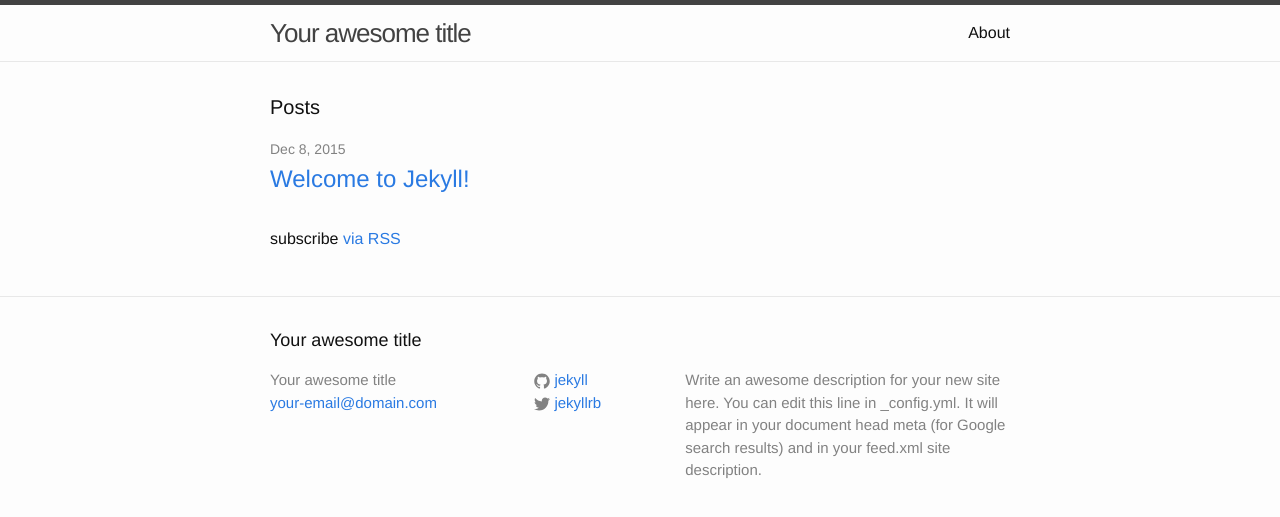
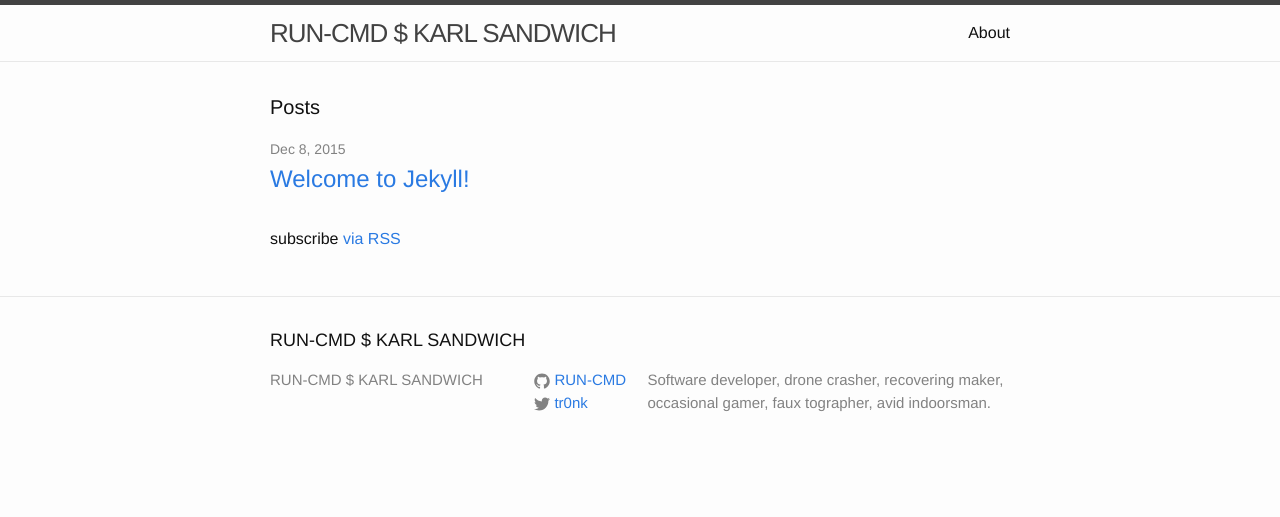
Before and after one commit to RUN-CMD/home, a Jekyll site: the page built from index.html, in a window 1280 px wide. Shown: the top 517 px of the page. Built offline with Jekyll 4.4.1, drawn with Linux system fonts in a browser that asks for light colours.

Commit message:
Add account links and description

```diff
--- a/_config.yml
+++ b/_config.yml
@@ -1,4 +1,3 @@
-# Welcome to Jekyll!
 #
 # This config file is meant for settings that affect your whole blog, values
 # which you are expected to set up once and rarely need to edit after that.
@@ -6,16 +5,16 @@
 # 'jekyll serve'. If you change this file, please restart the server process.
 
 # Site settings
-title: Your awesome title
-email: your-email@domain.com
-description: > # this means to ignore newlines until "baseurl:"
-  Write an awesome description for your new site here. You can edit this
-  line in _config.yml. It will appear in your document head meta (for
-  Google search results) and in your feed.xml site description.
+title: RUN-CMD $ KARL SANDWICH
+description: >
+  Software developer, drone crasher, recovering maker,
+  occasional gamer, faux tographer, avid indoorsman.
 baseurl: "" # the subpath of your site, e.g. /blog
 url: "http://yourdomain.com" # the base hostname & protocol for your site
-twitter_username: jekyllrb
-github_username:  jekyll
+twitter_username: tr0nk
+github_username:  RUN-CMD
+thingiverse_username: sandwich
+tinkercad_username: 1oyJZCjgl5d-sandwich
 
 # Build settings
 markdown: kramdown
--- a/_sass/_layout.scss
+++ b/_sass/_layout.scss
@@ -132,13 +132,13 @@
 }
 
 .footer-col-2 {
-    width: -webkit-calc(20% - (#{$spacing-unit} / 2));
-    width:         calc(20% - (#{$spacing-unit} / 2));
+    width: -webkit-calc(15% - (#{$spacing-unit} / 2));
+    width:         calc(15% - (#{$spacing-unit} / 2));
 }
 
 .footer-col-3 {
-    width: -webkit-calc(45% - (#{$spacing-unit} / 2));
-    width:         calc(45% - (#{$spacing-unit} / 2));
+    width: -webkit-calc(50% - (#{$spacing-unit} / 2));
+    width:         calc(50% - (#{$spacing-unit} / 2));
 }
 
 @include media-query($on-laptop) {
```
Also changed, not shown: 1 other file.
